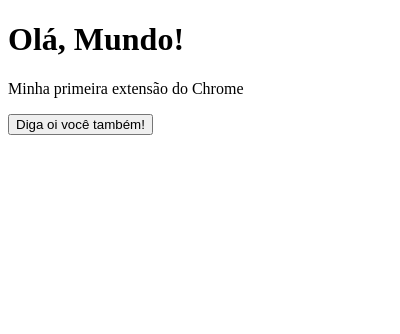
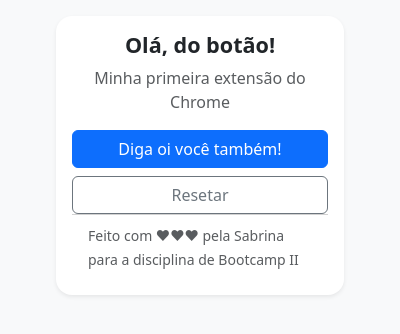
Before and after one commit to Sabrina-Abreu/BOOTCAMP-2, a browser extension: page hello-ext/popup.html in a window 400 px wide. Both pictures are taken after a click on the button "Diga oi você também!". Drawn offline with nearby package versions, Linux system fonts and the light colour scheme.

Commit message:
Adicionando uma feature e corrigindo erros

```diff
--- a/hello-ext/popup.html
+++ b/hello-ext/popup.html
@@ -1,15 +1,43 @@
 <!DOCTYPE html>
 <html lang="pt-BR">
+
 <head>
     <meta charset="UTF-8">
     <meta name="viewport" content="width=device-width, initial-scale=1.0">
     <title>Olá</title>
+    <!-- Bootstrap CSS -->
+    <link href="https://cdn.jsdelivr.net/npm/bootstrap@5.3.8/dist/css/bootstrap.min.css" rel="stylesheet"
+        integrity="sha384-sRIl4kxILFvY47J16cr9ZwB07vP4J8+LH7qKQnuqkuIAvNWLzeN8tE5YBujZqJLB" crossorigin="anonymous">
+
+    <!-- CSS próprio -->
+    <link rel="stylesheet" href="style.css">
 </head>
-<body>
 
-    <h1>Olá, Mundo!</h1>
-    <p>Minha primeira extensão do Chrome</p>
-    <button id="oi">Diga oi você também!</button>
+<body class="bg-light">
+    <div class="container p-3" style="width: 320px">
+        <div class="card shadow-sm border-0 rounded-4">
+            <div class="card-body">
+                <h1 id="titulo" class="h4 fw-bold text-center mb-2">Olá, Mundo!</h1>
+                <p class="text-muted text-center mb-3">Minha primeira extensão do Chrome</p>
+                <div class="d-grid gap-2">
+                    <button id="oi" class="btn btn-primary">Diga oi você também!</button>
+                    <button id="reset" class="btn btn-outline-secondary">Resetar</button>
+                </div>
 
+                <div class="card-footer bg-white">
+                    <small class="text-muted">Feito com ❤❤❤ pela Sabrina para a disciplina de Bootcamp II</small>
+
+                </div>
+            </div>
+
+        </div>
+
+    </div>
+
+
+
+    <script src="libs/bootstrap.bundle.min.js"></script>
+    <script src="popup.js"></script>
 </body>
+
 </html>
--- /dev/null
+++ b/hello-ext/popup.js
@@ -0,0 +1,25 @@
+ (()=> {
+
+    const titulo = document.getElementById('titulo');
+    const botaoOi = document.getElementById('oi');
+    const botaoReset = document.getElementById('reset');
+
+    const mensagemOriginal = titulo.textContent || 'Olá, mundo!';
+    let alternado = false;
+
+    function alternarMensagem() {
+        if (!titulo) return;
+        alternado = !alternado;
+        titulo.textContent = alternado ? 'Olá, do botão!' : mensagemOriginal;
+    }
+
+    function resetar(){
+        if (!titulo) return;
+        alternado = false;
+        titulo.textContent = mensagemOriginal;
+    }
+
+    botaoOi?.addEventListener('click', alternarMensagem);
+    botaoReset?.addEventListener('click', resetar);
+
+})();
```
Also changed, not shown: hello-ext/libs/bootstrap.bundle.min.js (added), hello-ext/libs/bootstrap.min.css (added), hello-ext/manifest.json, hello-ext/style.css (added).
